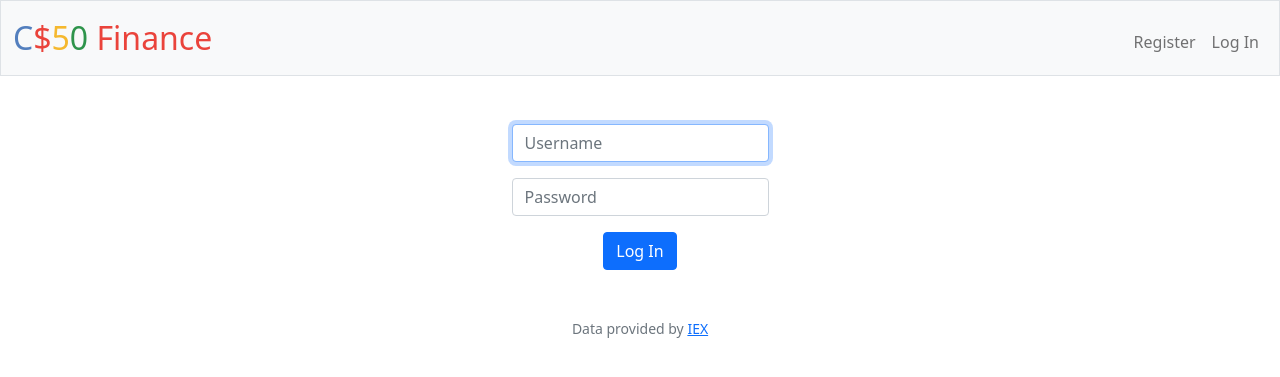
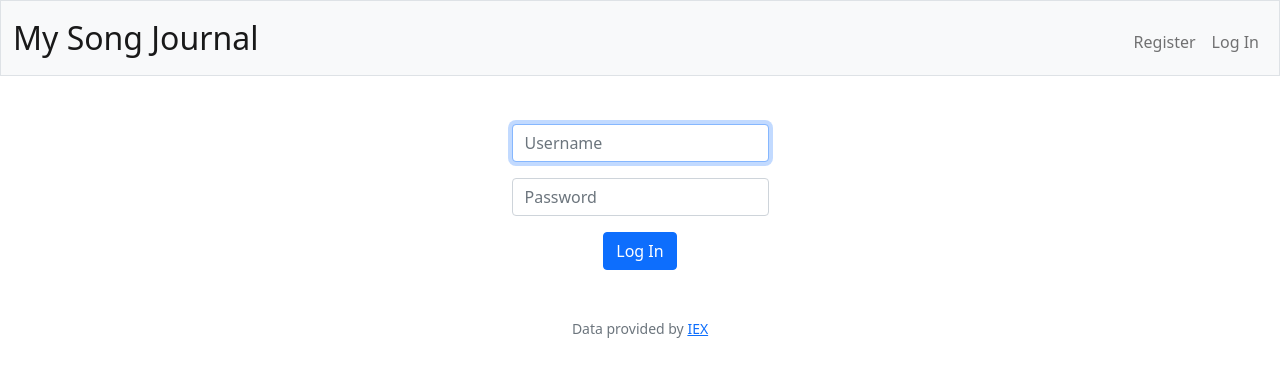
Before and after one commit to kumarpreetham09/CS50-Projects, a Flask app: page /login in a window 1280 px wide. Shown: the top 377 px of the page. Run offline with Flask 3, Linux system fonts and the light colour scheme; some libraries are stand-ins or nearby versions.

Commit message:
Fri, Jul 21, 2023, 1:12 AM +08:00

```diff
--- a/project/static/styles.css
+++ b/project/static/styles.css
@@ -2,22 +2,10 @@
 nav .navbar-brand
 {
     font-size: xx-large;
+    font-color: blue
 }
 
 /* Colors for brand */
-nav .navbar-brand .blue
-{
-    color: #537fbe;
+.title {
+    color: blue;
 }
-nav .navbar-brand .red
-{
-    color: #ea433b;
-}
-nav .navbar-brand .yellow
-{
-    color: #f5b82e;
-}
-nav .navbar-brand .green
-{
-    color: #2e944b;
-}
--- a/project/templates/layout.html
+++ b/project/templates/layout.html
@@ -24,7 +24,7 @@
 
         <nav class="bg-light border navbar navbar-expand-md navbar-light">
             <div class="container-fluid">
-                <a class="navbar-brand" href="/"><span class="blue">C</span><span class="red">$</span><span class="yellow">5</span><span class="green">0</span> <span class="red">Finance</span></a>
+                <a class="navbar-brand" href="/"><span id="title">My Song Journal</span></a>
                 <button aria-controls="navbar" aria-expanded="false" aria-label="Toggle navigation" class="navbar-toggler" data-bs-target="#navbar" data-bs-toggle="collapse" type="button">
                     <span class="navbar-toggler-icon"></span>
                 </button>
```
